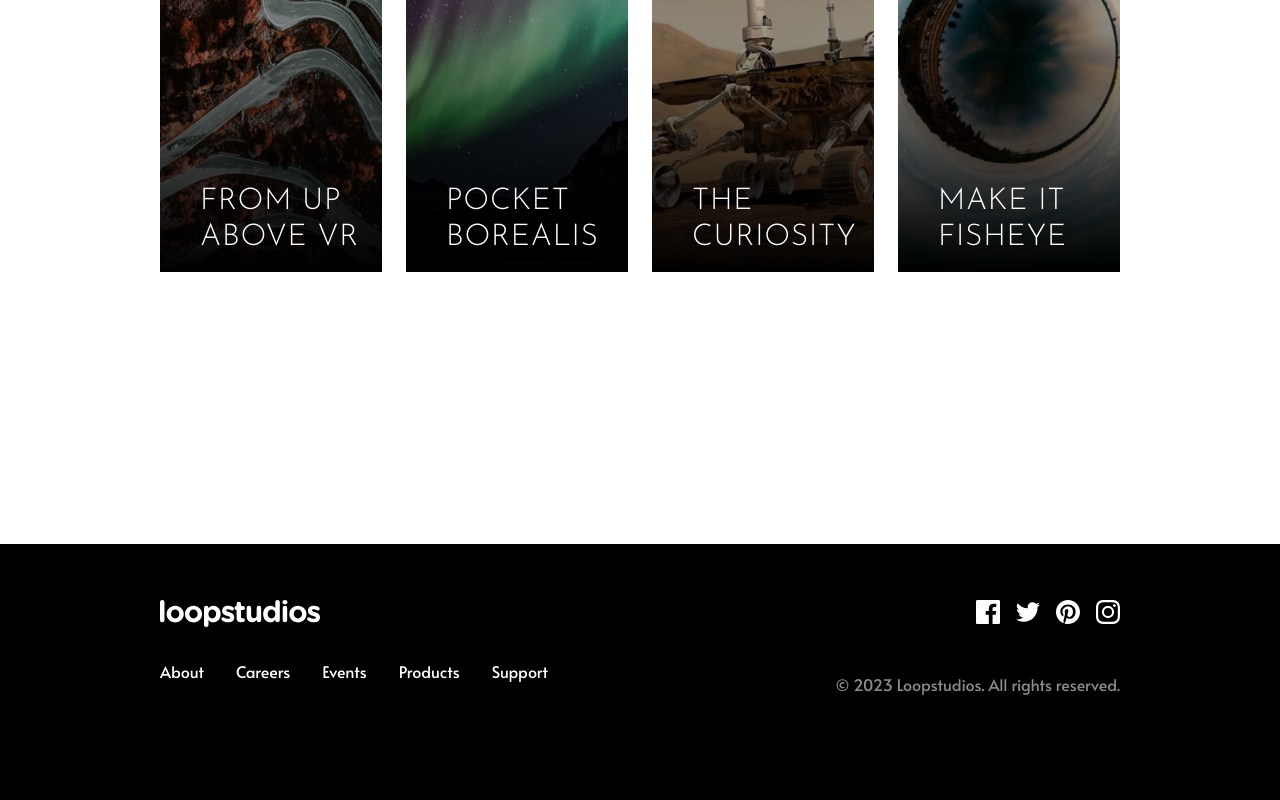
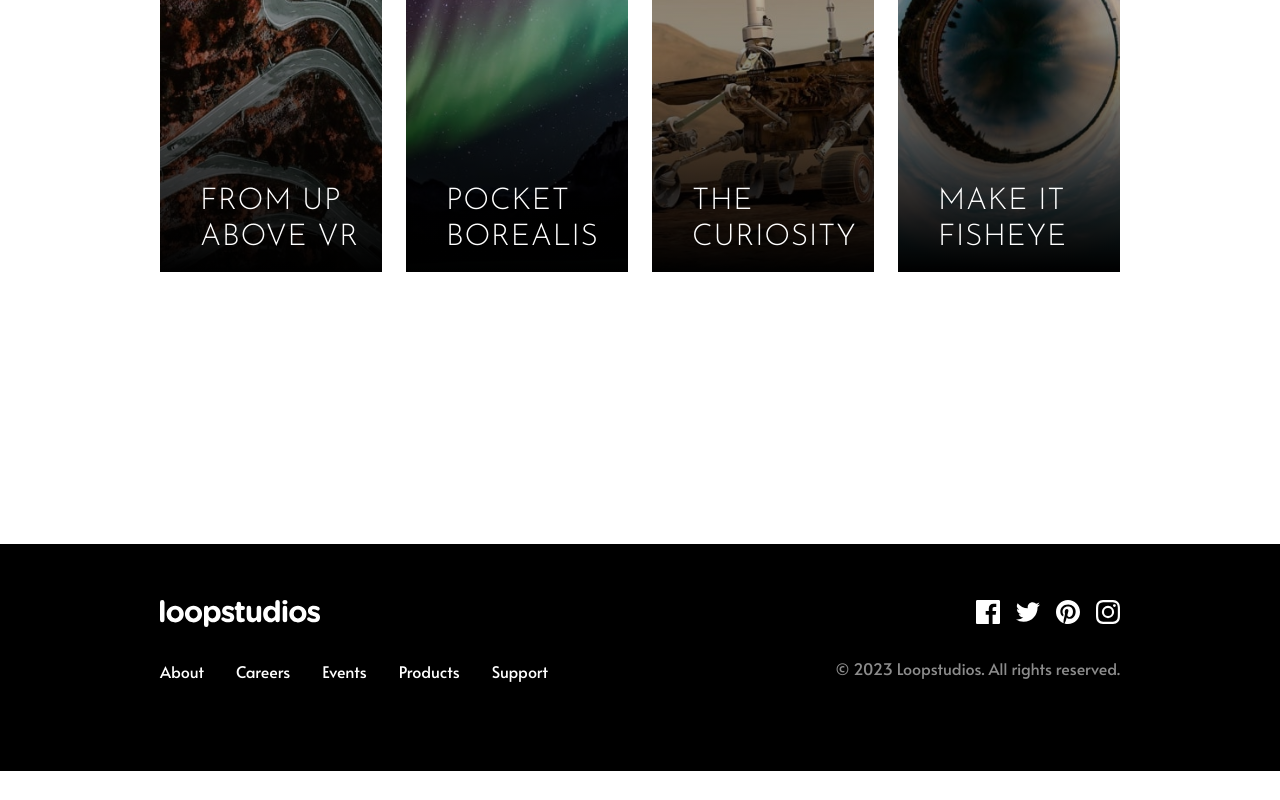
Before and after one commit to Dvin12/FrontEndMentorChallenges, a React (Vite) app: page / in a window 1280 px wide. Shown: the part 2247-3047 px from the top of the page. After the commit the page ends 3018 px from the top, so only its background shows below. Built offline with nearby package versions, Linux system fonts and the light colour scheme.

Commit message:
Update Footer.jsx

```diff
--- a/src/components/Footer.jsx
+++ b/src/components/Footer.jsx
@@ -76,7 +76,7 @@ export default function Footer() {
             <span className="w-0 h-[2px] bg-white absolute top-8 group-hover:w-3/4 transition-all duration-200 "></span>
           </a>
         </article>
-        <p className=" text-darkGray xl:py-12">
+        <p className=" text-darkGray xl:pt-8 2xl:pt-12">
           &copy; 2023 Loopstudios. All rights reserved.
         </p>
       </section>
```
